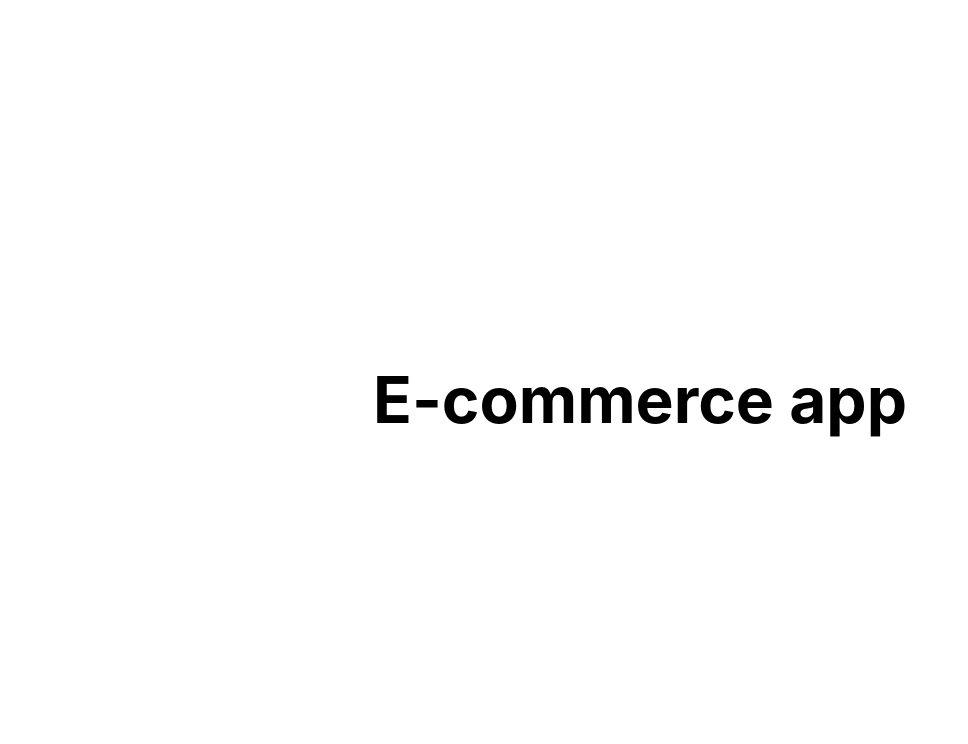
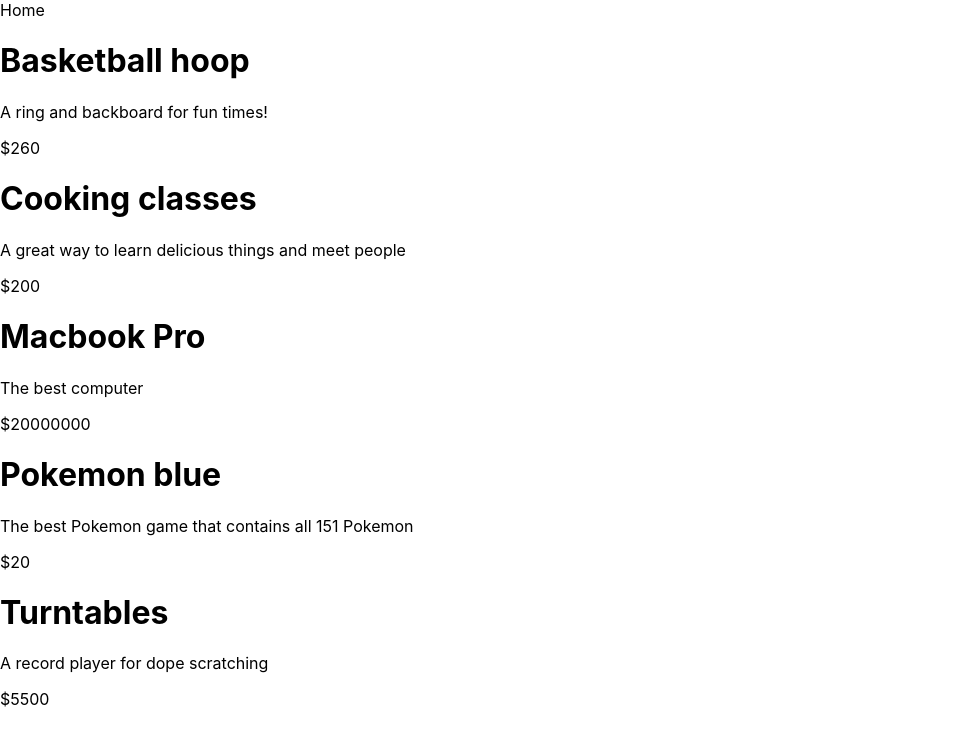
Before and after one commit to kpav33/ecommerce-next-stripe, a Next.js app: page / in a window 1280 px wide. Shown: the top 744 px of the page, without its empty margins (0-968 px from the left). Built offline with nearby package versions, Linux system fonts and the light colour scheme.

Commit message:
Generate product list with getStaticProps

```diff
--- /dev/null
+++ b/content/basketball-hoop.md
@@ -0,0 +1,11 @@
+---
+name: Basketball hoop
+description: A ring and backboard for fun times!
+price: 26000
+---
+
+Lorem ipsum dolor sit amet, consectetur adipiscing elit. Nulla sodales elit elit, a luctus diam dignissim volutpat. Donec in tortor eros. Ut porttitor sed augue in lacinia. Sed at leo purus. Nunc pharetra nec velit quis ornare. Proin ullamcorper ligula ac ultricies dignissim. Pellentesque habitant morbi tristique senectus et netus et malesuada fames ac turpis egestas. Nam blandit bibendum dui eget maximus. Phasellus gravida odio ut rutrum fermentum. Donec fermentum at metus condimentum volutpat. Curabitur auctor dolor sed maximus rhoncus. Nunc iaculis bibendum felis vitae maximus.
+
+Fusce rutrum nisi felis, in vehicula tellus tincidunt et. Mauris convallis fermentum tellus, eget pellentesque enim consequat id. Pellentesque semper maximus euismod. Praesent consectetur semper aliquet. Sed vel turpis dignissim, laoreet ligula laoreet, ultrices urna. Nulla facilisi. Mauris quis scelerisque sapien. Orci varius natoque penatibus et magnis dis parturient montes, nascetur ridiculus mus. Sed aliquam vitae est quis maximus. Nunc ultrices felis dolor, vitae posuere purus mollis non. Fusce sed ultrices nibh, ac aliquet odio. Maecenas malesuada nisl eget orci luctus facilisis. Morbi in velit non lectus ultrices ultrices. Donec lobortis sapien in erat accumsan, vitae vestibulum sem facilisis. In dui nisi, ornare vitae rhoncus ut, cursus et arcu. Maecenas non aliquet quam, quis pharetra dolor.
+
+Etiam quis quam id ipsum porttitor auctor eu quis est. Curabitur blandit pellentesque tincidunt. Aliquam erat volutpat. Ut lobortis vitae tortor a venenatis. Nam bibendum, lorem ac laoreet cursus, nisl ligula fringilla lectus, et rutrum ipsum massa vel sem. Nunc est dolor, sagittis eget libero a, sollicitudin efficitur augue. Orci varius natoque penatibus et magnis dis parturient montes, nascetur ridiculus mus. Curabitur id tempus nisl. Maecenas eu pretium est, nec suscipit ligula. Fusce lacinia imperdiet velit, sed auctor turpis condimentum nec. Nam pharetra arcu eu tempus pretium. Etiam in nunc lorem. Donec tincidunt porta mi et egestas.
--- /dev/null
+++ b/content/cooking-classes.md
@@ -0,0 +1,11 @@
+---
+name: Cooking classes
+description: A great way to learn delicious things and meet people
+price: 20000
+---
+
+Lorem ipsum dolor sit amet, consectetur adipiscing elit. Nulla sodales elit elit, a luctus diam dignissim volutpat. Donec in tortor eros. Ut porttitor sed augue in lacinia. Sed at leo purus. Nunc pharetra nec velit quis ornare. Proin ullamcorper ligula ac ultricies dignissim. Pellentesque habitant morbi tristique senectus et netus et malesuada fames ac turpis egestas. Nam blandit bibendum dui eget maximus. Phasellus gravida odio ut rutrum fermentum. Donec fermentum at metus condimentum volutpat. Curabitur auctor dolor sed maximus rhoncus. Nunc iaculis bibendum felis vitae maximus.
+
+Fusce rutrum nisi felis, in vehicula tellus tincidunt et. Mauris convallis fermentum tellus, eget pellentesque enim consequat id. Pellentesque semper maximus euismod. Praesent consectetur semper aliquet. Sed vel turpis dignissim, laoreet ligula laoreet, ultrices urna. Nulla facilisi. Mauris quis scelerisque sapien. Orci varius natoque penatibus et magnis dis parturient montes, nascetur ridiculus mus. Sed aliquam vitae est quis maximus. Nunc ultrices felis dolor, vitae posuere purus mollis non. Fusce sed ultrices nibh, ac aliquet odio. Maecenas malesuada nisl eget orci luctus facilisis.
+
+Etiam quis quam id ipsum porttitor auctor eu quis est. Curabitur blandit pellentesque tincidunt. Aliquam erat volutpat. Ut lobortis vitae tortor a venenatis. Nam bibendum, lorem ac laoreet cursus, nisl ligula fringilla lectus, et rutrum ipsum massa vel sem. Nunc est dolor, sagittis eget libero a, sollicitudin efficitur augue. Orci vari.
--- /dev/null
+++ b/content/macbook-pro.md
@@ -0,0 +1,11 @@
+---
+name: Macbook Pro
+description: The best computer
+price: 2000000000
+---
+
+Lorem ipsum dolor sit amet, consectetur adipiscing elit. Nulla sodales elit elit, a luctus diam dignissim volutpat. Donec in tortor eros. Ut porttitor sed augue in lacinia. Sed at leo purus. Nunc pharetra nec velit quis ornare. Proin ullamcorper ligula ac ultricies dignissim. Pellentesque habitant morbi tristique senectus et netus et malesuada fames ac turpis egestas. Nam blandit bibendum dui eget maximus. Phasellus gravida odio ut rutrum fermentum. Donec fermentum at metus condimentum volutpat. Curabitur auctor dolor sed maximus rhoncus. Nunc iaculis bibendum felis vitae maximus.
+
+Fusce rutrum nisi felis, in vehicula tellus tincidunt et. Mauris convallis fermentum tellus, eget pellentesque enim consequat id. Pellentesque semper maximus euismod. Praesent consectetur semper aliquet. Sed vel turpis dignissim, laoreet ligula laoreet, ultrices urna. Nulla facilisi. Mauris quis scelerisque sapien. Orci varius natoque penatibus et magnis dis parturient montes, nascetur ridiculus mus. Sed aliquam vitae est quis maximus. Nunc ultrices felis dolor, vitae posuere purus mollis non. Fusce sed ultrices nibh, ac aliquet odio. Maecenas malesuada nisl eget orci luctus facilisis.
+
+Etiam quis quam id ipsum porttitor auctor eu quis est. Curabitur blandit pellentesque tincidunt. Aliquam erat volutpat. Ut lobortis vitae tortor a venenatis. Nam bibendum, lorem ac laoreet cursus, nisl ligula fringilla lectus, et rutrum ipsum massa vel sem. Nunc est dolor, sagittis eget libero a, sollicitudin efficitur augue. Orci vari.
--- /dev/null
+++ b/content/pokemon-blue.md
@@ -0,0 +1,11 @@
+---
+name: Pokemon blue
+description: The best Pokemon game that contains all 151 Pokemon
+price: 2000
+---
+
+Lorem ipsum dolor sit amet, consectetur adipiscing elit. Nulla sodales elit elit, a luctus diam dignissim volutpat. Donec in tortor eros. Ut porttitor sed augue in lacinia. Sed at leo purus. Nunc pharetra nec velit quis ornare. Proin ullamcorper ligula ac ultricies dignissim. Pellentesque habitant morbi tristique senectus et netus et malesuada fames ac turpis egestas. Nam blandit bibendum dui eget maximus. Phasellus gravida odio ut rutrum fermentum. Donec fermentum at metus condimentum volutpat. Curabitur auctor dolor sed maximus rhoncus. Nunc iaculis bibendum felis vitae maximus.
+
+Fusce rutrum nisi felis, in vehicula tellus tincidunt et. Mauris convallis fermentum tellus, eget pellentesque enim consequat id. Pellentesque semper maximus euismod. Praesent consectetur semper aliquet. Sed vel turpis dignissim, laoreet ligula laoreet, ultrices urna. Nulla facilisi. Mauris quis scelerisque sapien. Orci varius natoque penatibus et magnis dis parturient montes, nascetur ridiculus mus. Sed aliquam vitae est quis maximus. Nunc ultrices felis dolor, vitae posuere purus mollis non. Fusce sed ultrices nibh, ac aliquet odio. Maecenas malesuada nisl eget orci luctus facilisis.
+
+Etiam quis quam id ipsum porttitor auctor eu quis est. Curabitur blandit pellentesque tincidunt. Aliquam erat volutpat. Ut lobortis vitae tortor a venenatis. Nam bibendum, lorem ac laoreet cursus, nisl ligula fringilla lectus, et rutrum ipsum massa vel sem. Nunc est dolor, sagittis eget libero a, sollicitudin efficitur augue. Orci vari.
--- /dev/null
+++ b/content/turntables.md
@@ -0,0 +1,11 @@
+---
+name: Turntables
+description: A record player for dope scratching
+price: 550000
+---
+
+Lorem ipsum dolor sit amet, consectetur adipiscing elit. Nulla sodales elit elit, a luctus diam dignissim volutpat. Donec in tortor eros. Ut porttitor sed augue in lacinia. Sed at leo purus. Nunc pharetra nec velit quis ornare. Proin ullamcorper ligula ac ultricies dignissim. Pellentesque habitant morbi tristique senectus et netus et malesuada fames ac turpis egestas. Nam blandit bibendum dui eget maximus. Phasellus gravida odio ut rutrum fermentum. Donec fermentum at metus condimentum volutpat. Curabitur auctor dolor sed maximus rhoncus. Nunc iaculis bibendum felis vitae maximus.
+
+Fusce rutrum nisi felis, in vehicula tellus tincidunt et. Mauris convallis fermentum tellus, eget pellentesque enim consequat id. Pellentesque semper maximus euismod. Praesent consectetur semper aliquet. Sed vel turpis dignissim, laoreet ligula laoreet, ultrices urna. Nulla facilisi. Mauris quis scelerisque sapien. Orci varius natoque penatibus et magnis dis parturient montes, nascetur ridiculus mus. Sed aliquam vitae est quis maximus. Nunc ultrices felis dolor, vitae posuere purus mollis non. Fusce sed ultrices nibh, ac aliquet odio. Maecenas malesuada nisl eget orci luctus facilisis.
+
+Etiam quis quam id ipsum porttitor auctor eu quis est. Curabitur blandit pellentesque tincidunt. Aliquam erat volutpat. Ut lobortis vitae tortor a venenatis. Nam bibendum, lorem ac laoreet cursus, nisl ligula fringilla lectus, et rutrum ipsum massa vel sem. Nunc est dolor, sagittis eget libero a, sollicitudin efficitur augue. Orci vari.
--- a/package.json
+++ b/package.json
@@ -9,6 +9,8 @@
     "lint": "next lint"
   },
   "dependencies": {
+    "axios": "^0.27.2",
+    "gray-matter": "^4.0.3",
     "next": "12.3.1",
     "react": "18.2.0",
     "react-dom": "18.2.0"
--- a/pages/_app.js
+++ b/pages/_app.js
@@ -1,7 +1,16 @@
-import '../styles/globals.css'
+import Link from "next/link";
+
+import "../styles/globals.css";
 
 function MyApp({ Component, pageProps }) {
-  return <Component {...pageProps} />
+  return (
+    <>
+      <Link href="/">
+        <a>Home</a>
+      </Link>
+      <Component {...pageProps} />
+    </>
+  );
 }
 
-export default MyApp
+export default MyApp;
--- a/pages/index.js
+++ b/pages/index.js
@@ -1,22 +1,58 @@
-import Head from "next/head";
-import Image from "next/image";
-import styles from "../styles/Home.module.css";
+// import Head from "next/head";
+// import Image from "next/image";
+// import styles from "../styles/Home.module.css";
+import Link from "next/link";
 
-export default function Home() {
+// You can only use the fs library on the server side!
+import fs from "fs";
+import matter from "gray-matter";
+
+export default function Home({ products }) {
   // https://www.youtube.com/watch?v=Cn8Y9zmnbDM&list=PLFGFKs8nQ3EbG-ykV8xc1mBt99sqq2Ssx&index=2 => Tutorial playlist
   // https://github.com/dijonmusters/e-commerce-in-25-days => Tutorial repository
+  // This tutorial also has a useful short overview of React, Next.js and deploying of an app
+  // Also includes a short guide on how to checkout a branch and later merge it into the main app
 
-  return (
-    <div className={styles.container}>
-      <Head>
-        <title>Create Next App</title>
-        <meta name="description" content="Generated by create next app" />
-        <link rel="icon" href="/favicon.ico" />
-      </Head>
+  return products.map((product) => {
+    return (
+      <div key={product.name}>
+        <Link href={product.slug}>
+          <a>
+            <h1>{product.name}</h1>
+          </a>
+        </Link>
+        <p>{product.description}</p>
+        <p>${product.price / 100}</p>
+      </div>
+    );
+  });
+}
 
-      <main className={styles.main}>
-        <h1 className={styles.title}>E-commerce app</h1>
-      </main>
-    </div>
-  );
+export async function getStaticProps() {
+  // Get the current working directory and go to the content subfolder
+  const directory = `${process.cwd()}/content`;
+
+  // Use fs to read the directory and read the files
+  const filenames = fs.readdirSync(directory);
+
+  const products = filenames.map((filename) => {
+    // Read the file from fs
+    const fileContent = fs.readFileSync(`${directory}/${filename}`).toString();
+    // Pull out frontmatter => name
+    const { data } = matter(fileContent);
+    // Return name, slug
+    const slug = `/products/${filename.replace(".md", "")}`;
+    const product = {
+      ...data,
+      slug,
+    };
+
+    return product;
+  });
+
+  return {
+    props: {
+      products,
+    },
+  };
 }
```
Also changed, not shown: 1 other file (tests, documents, lock files or other folders).
